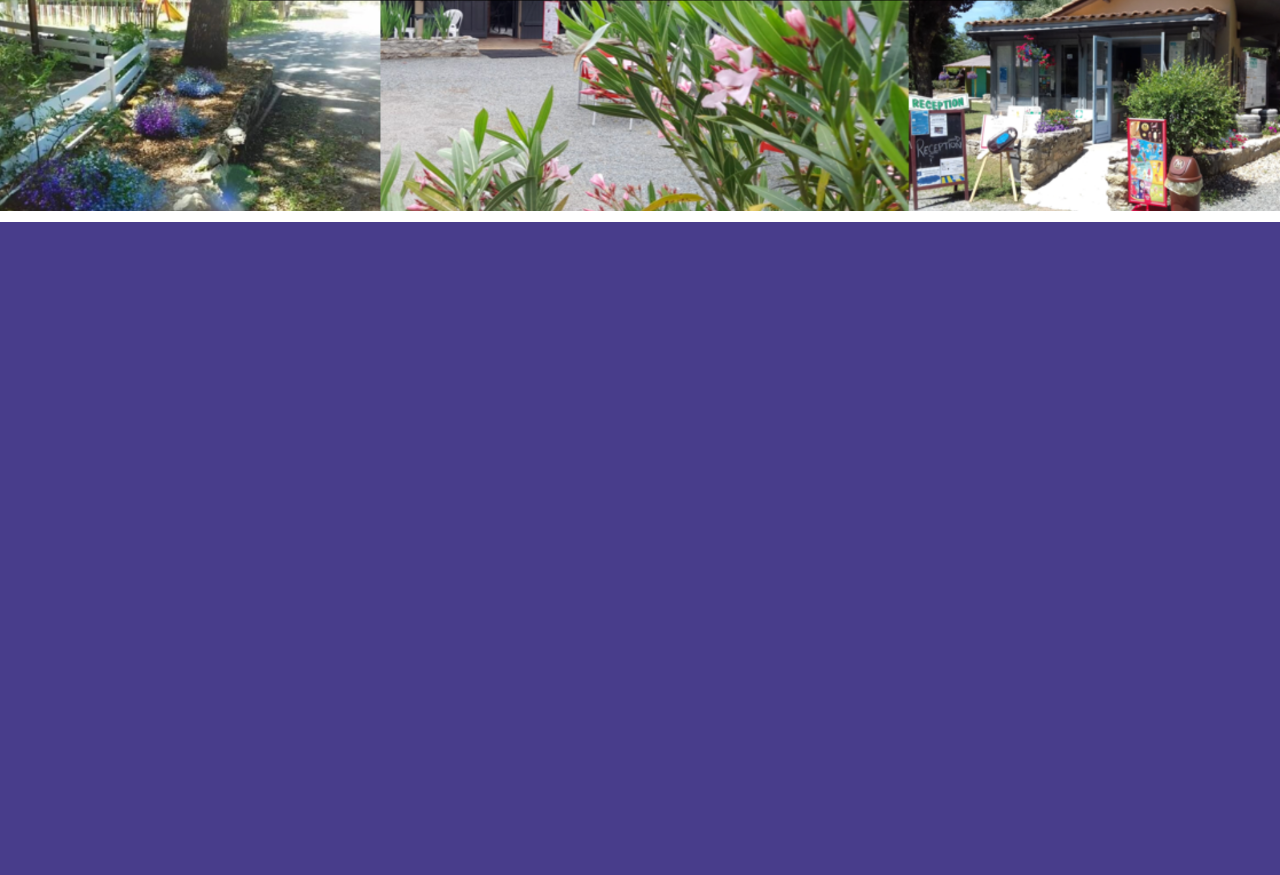
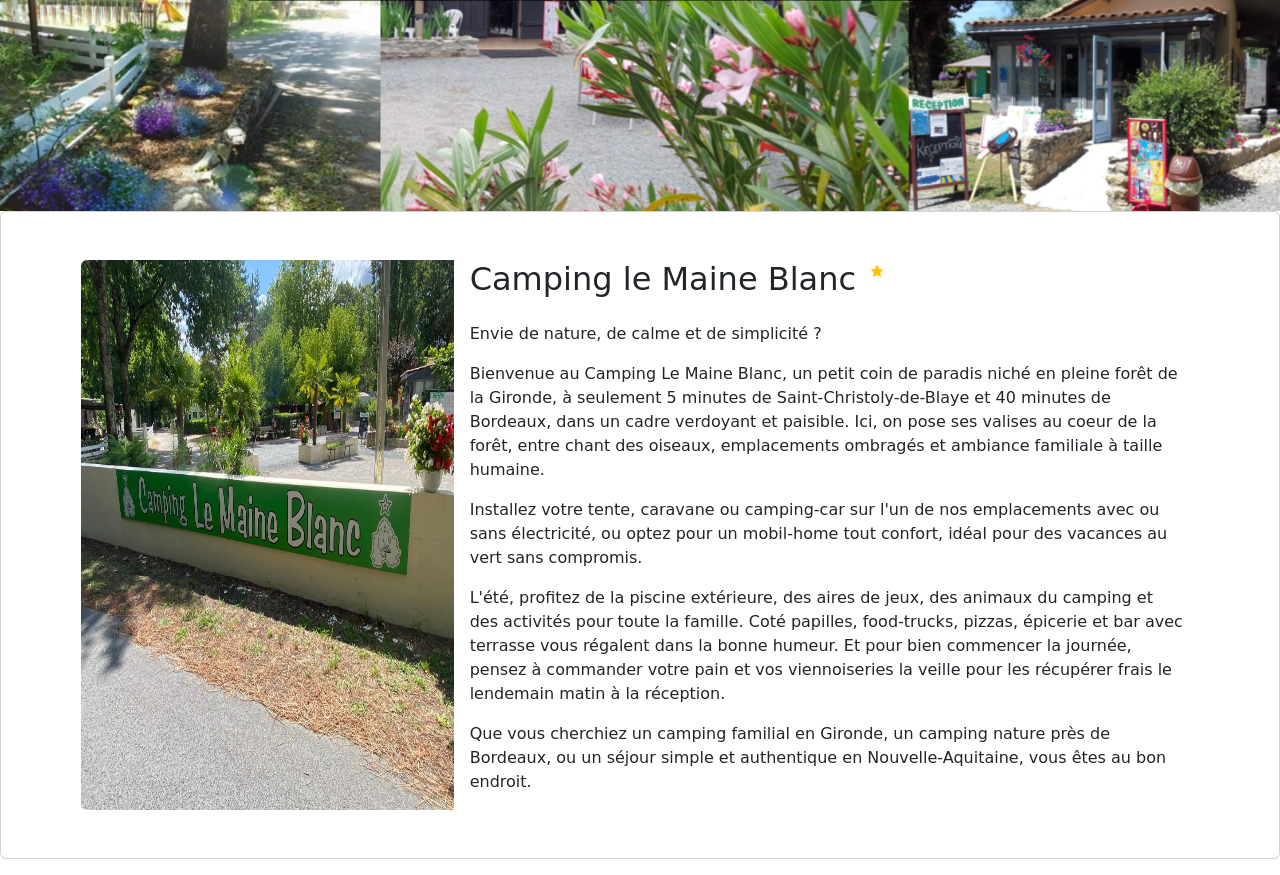
Before and after one commit to Nathi33/maineblanc_project, a Django app: page /fr/ in a window 1280 px wide. Shown: the part 578-1453 px from the top of the page. Before the commit the page ends 800 px from the top, so only its background shows below. Run offline with Django 5.2, Linux system fonts and the light colour scheme.

Commit message:
add about-section

```diff
--- a/reservations/templates/reservations/base.html
+++ b/reservations/templates/reservations/base.html
@@ -4,8 +4,8 @@
 <html lang="{{ LANGUAGE_CODE|default:"fr" }}">
 <head>
     <meta charset="UTF-8">
-    <title>{% block title %}Accueil | Camping{% endblock %}</title>
     <meta name="viewport" content="width=device-width, initial-scale=1">
+    <meta name="description" content="Le Maine Blanc, camping familial en Gironde, près de Bordeaux. Emplacements ombragés, mobil-homes, piscine, nature et convivialité à Saint-Christoly-de-Blaye.">
 
     <!-- CSS -->
     <link rel="stylesheet" href="{% static 'css/style.css' %}" />
@@ -15,7 +15,7 @@
         type="image/png"
         href="{% static 'pictures/faviconMB.ico' %}"
     />
-
+    <title>{% block title %}Accueil | Camping{% endblock %}</title>
     {% block styles %}{% endblock %}
 </head>
 
--- a/reservations/templates/reservations/home.html
+++ b/reservations/templates/reservations/home.html
@@ -14,5 +14,26 @@
       <h1>{% trans "Bienvenue au Camping Le Maine Blanc" %}</h1>
       <p>{% trans "Un coin de nature au cœur de la Gironde" %}</p>
     </div>
-</section>
+  </section>
+
+  <section id="about" class="about-section">
+    <div class="card mb-3 about-card">
+      <div class="row g-0">
+        <div class="col-md-4">
+          <img src="{% static 'pictures/maine-blanc.jpg' %}" class="img-fluid rounded-start about-image" alt="Camping le Maine Blanc">
+        </div>
+        <div class="col-md-8">
+          <div class="card-body">
+            <h2 class="about-title">Camping le Maine Blanc <img src="{% static 'pictures/etoile.png' %}" alt="étoile" class="about-star"></h2>
+            <p class="card-text">Envie de nature, de calme et de simplicité ?</p>
+            <p class="card-text">Bienvenue au Camping Le Maine Blanc, un petit coin de paradis niché en pleine forêt de la Gironde, à seulement 5 minutes de Saint-Christoly-de-Blaye et 40 minutes de Bordeaux, dans un cadre verdoyant et paisible. Ici, on pose ses valises au coeur de la forêt, entre chant des oiseaux, emplacements ombragés et ambiance familiale à taille humaine.</p>
+            <p class="card-text">Installez votre tente, caravane ou camping-car sur l'un de nos emplacements avec ou sans électricité, ou optez pour un mobil-home tout confort, idéal pour des vacances au vert sans compromis.</p>
+            <p class="card-text">L'été, profitez de la piscine extérieure, des aires de jeux, des animaux du camping et des activités pour toute la famille. Coté papilles, food-trucks, pizzas, épicerie et bar avec terrasse vous régalent dans la bonne humeur. Et pour bien commencer la journée, pensez à commander votre pain et vos viennoiseries la veille pour les récupérer frais le lendemain matin à la réception.</p>
+            <p class="card-text">Que vous cherchiez un camping familial en Gironde, un camping nature près de Bordeaux, ou un séjour simple et authentique en Nouvelle-Aquitaine, vous êtes au bon endroit.</p>
+          </div>
+        </div>
+      </div>
+    </div>
+  </section>
+
 {% endblock %}
--- a/static/css/home.css
+++ b/static/css/home.css
@@ -1,3 +1,5 @@
+/******** Home ********/
+
 .home-image {
   position: relative;
   width: 100%;
@@ -41,3 +43,29 @@
 .home-content p {
   font-size: 1.2rem;
 }
+
+/******** About ********/
+
+.about-card {
+  padding: 3rem 5rem;
+}
+
+.about-image {
+  width: 100%;
+  height: 100%;
+}
+
+.card-body {
+  padding-top: 0;
+}
+
+.about-title {
+  padding-bottom: 1rem;
+}
+
+.about-star {
+  width: 12px;
+  height: 12px;
+  margin-left: 5px;
+  margin-bottom: 20px;
+}
```
Also changed, not shown: static/pictures/eclaboussure.png (added), static/pictures/etoile.png (added), static/pictures/maine-blanc.jpg (added).
